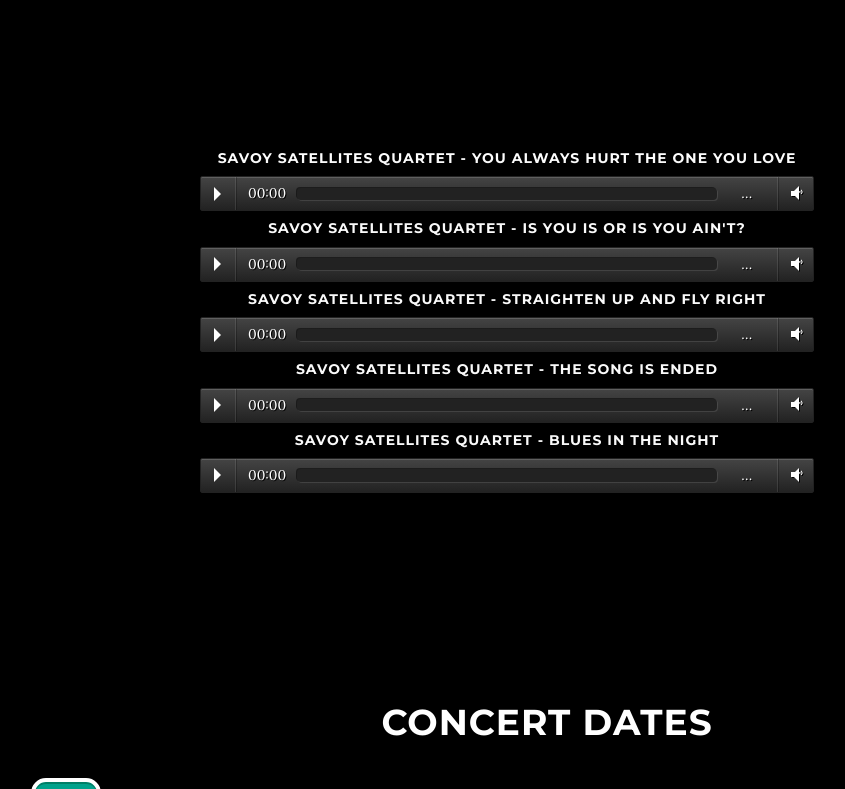
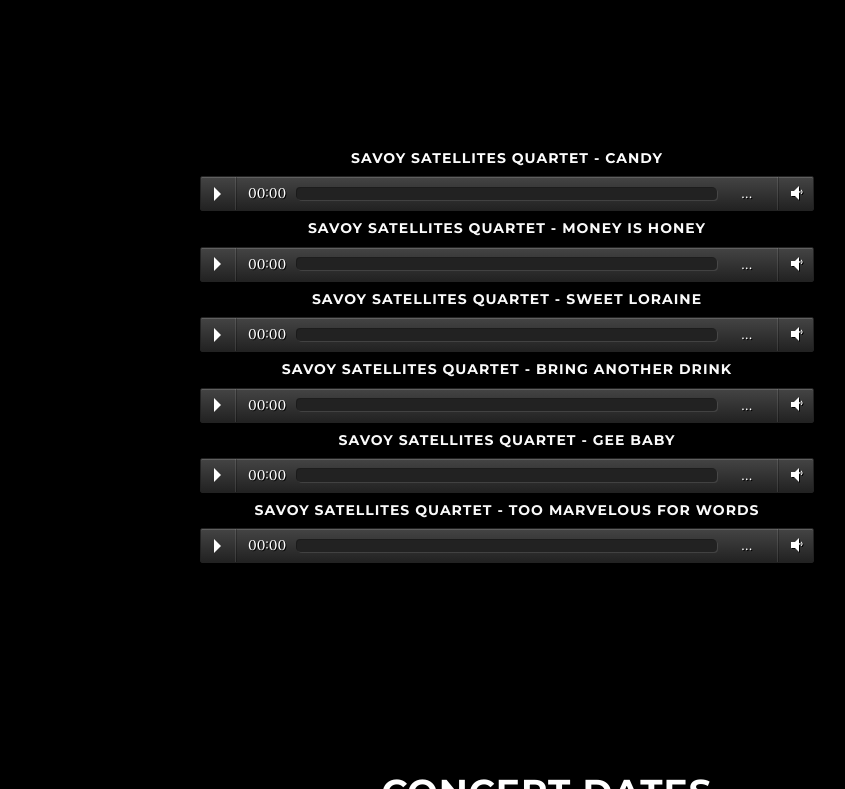
Before and after one commit to Darthen/CastilloSings2, a Jekyll site: the page built from index.html, in a window 1280 px wide and 900 px high, scrolled down 3255 px, cut to the strip 111-900 px from the top of the window. Shown: the whole strip, without its empty margins (133-978 px from the left). Built offline with Jekyll 4.4.1, drawn with Linux system fonts in a browser that asks for light colours.

Commit message:
Edited  Audio.yml

```diff
--- a/_data/audio.yml
+++ b/_data/audio.yml
@@ -1,15 +1,18 @@
 
-- title: Savoy Satellites Quartet - You always hurt the one you love
-  file: YouAlwaysHurt
+- title: Savoy Satellites Quartet - Candy
+  file: Candy
 
-- title: Savoy Satellites Quartet - Is you is or is you ain't?
-  file: IsYouIs
+- title: Savoy Satellites Quartet - Money Is Honey
+  file: MoneyIsHoney
 
-- title: Savoy Satellites Quartet - Straighten up and fly right
-  file: StraightenUp
+- title: Savoy Satellites Quartet - Sweet Loraine
+  file: SweetLoraine
 
-- title: Savoy Satellites Quartet - The Song is ended
-  file: TheSongHasEnded
+- title: Savoy Satellites Quartet - Bring Another Drink
+  file: BringAnother
 
-- title: Savoy Satellites Quartet - Blues In the night
-  file: Bluesinthenight
+- title: Savoy Satellites Quartet - Gee Baby
+  file: GeeBaby
+
+- title: Savoy Satellites Quartet - Too Marvelous For Words
+  file: TooMarvelous
```
Also changed, not shown: 6 other files.
